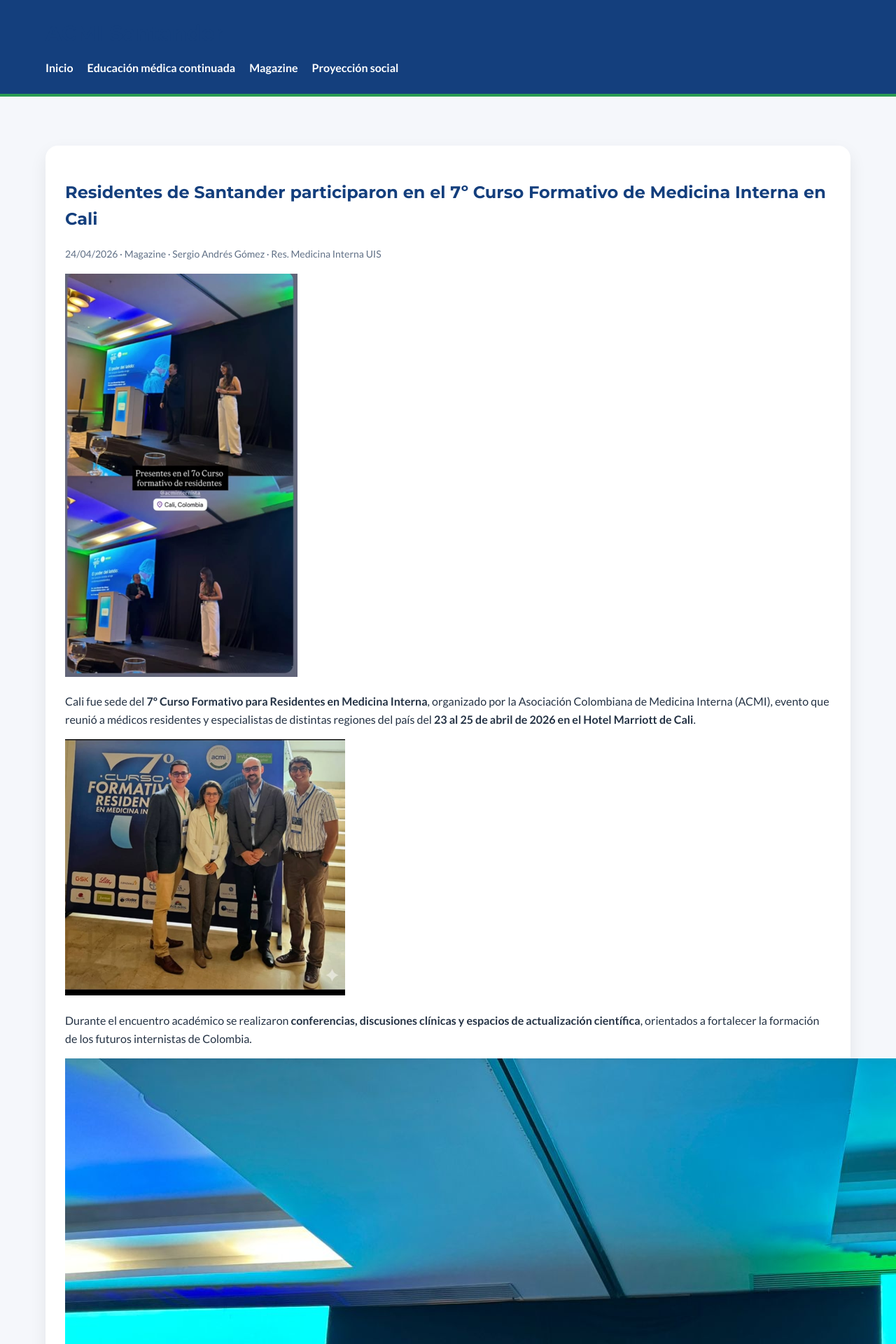
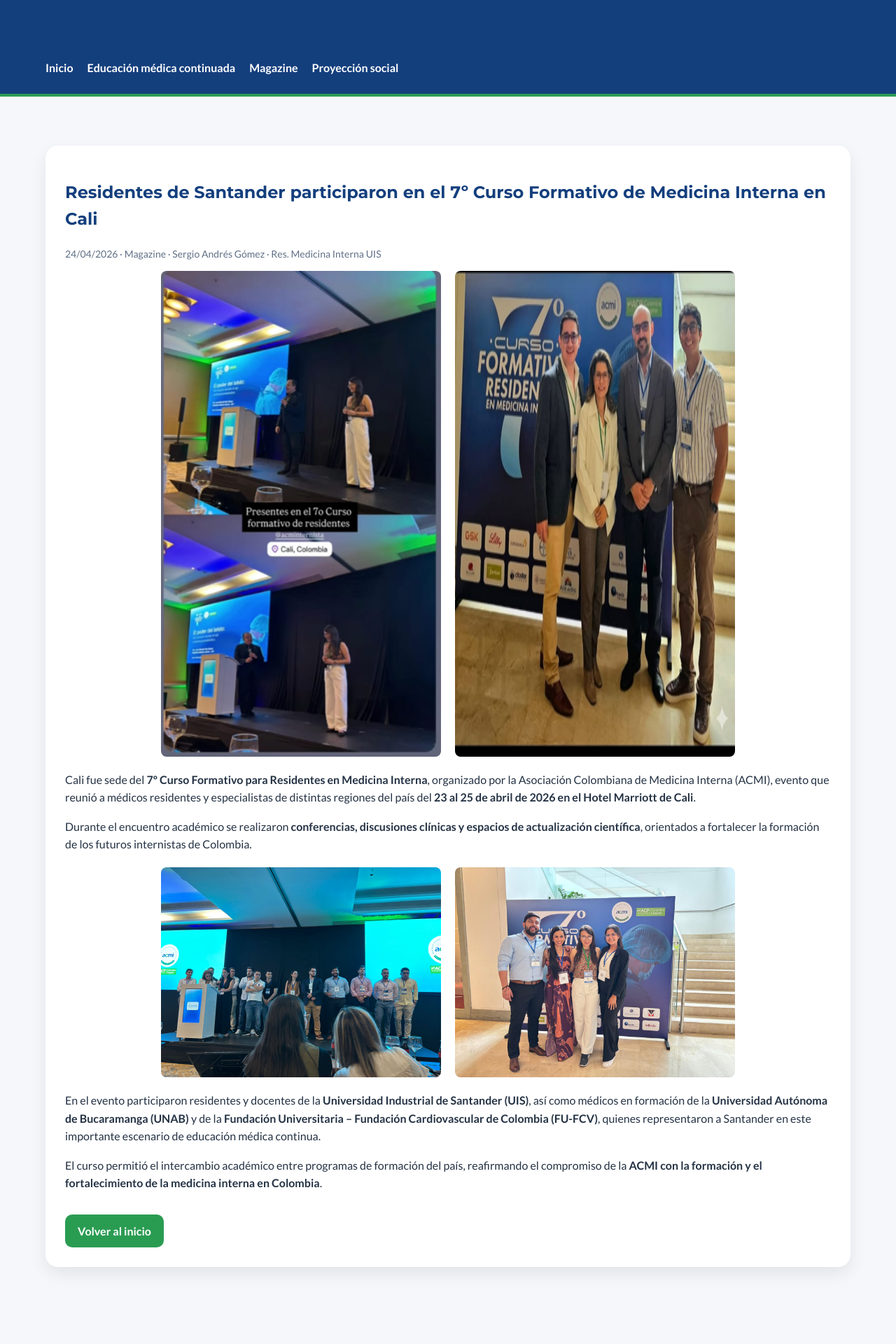
Before and after one commit to Acmisantander/Acmisantander, a Jekyll site: the page built from _posts/2026-04-24-residentes-santander-curso-medicina-interna-cali.md, in a window 1280 px wide. Shown: the top 1920 px of the page at 70% size. Built offline with Jekyll 4.4.1, drawn with Linux system fonts in a browser that asks for light colours.

Commit message:
Update 2026-04-24-residentes-santander-curso-medicina-interna-cali.md

```diff
--- a/_posts/2026-04-24-residentes-santander-curso-medicina-interna-cali.md
+++ b/_posts/2026-04-24-residentes-santander-curso-medicina-interna-cali.md
@@ -9,18 +9,26 @@ subcategory: noticias
 subcategory_name: "Noticias"
 ---
 
-![Curso ACMI Cali]({{ site.baseurl }}/ACMI%20CALI%201.png)
+<div style="display:flex; gap:20px; flex-wrap:wrap; justify-content:center; margin-bottom:20px;">
+
+<img src="{{ site.baseurl }}/img/ACMI%20CALI%201.png" style="width:400px; border-radius:8px;">
+
+<img src="{{ site.baseurl }}/img/ACMI%20CALI%202.png" style="width:400px; border-radius:8px;">
+
+</div>
 
 Cali fue sede del **7º Curso Formativo para Residentes en Medicina Interna**, organizado por la Asociación Colombiana de Medicina Interna (ACMI), evento que reunió a médicos residentes y especialistas de distintas regiones del país del **23 al 25 de abril de 2026 en el Hotel Marriott de Cali**.
 
-![Curso ACMI Cali]({{ site.baseurl }}/ACMI%20CALI%202.png)
-
 Durante el encuentro académico se realizaron **conferencias, discusiones clínicas y espacios de actualización científica**, orientados a fortalecer la formación de los futuros internistas de Colombia.
 
-![Curso ACMI Cali]({{ site.baseurl }}/ACMI%20CALI%203.jpeg)
+<div style="display:flex; gap:20px; flex-wrap:wrap; justify-content:center; margin:20px 0;">
+
+<img src="{{ site.baseurl }}/img/ACMI%20CALI%203.jpeg" style="width:400px; border-radius:8px;">
+
+<img src="{{ site.baseurl }}/img/ACMI%20CALI%204.jpeg" style="width:400px; border-radius:8px;">
+
+</div>
 
 En el evento participaron residentes y docentes de la **Universidad Industrial de Santander (UIS)**, así como médicos en formación de la **Universidad Autónoma de Bucaramanga (UNAB)** y de la **Fundación Universitaria – Fundación Cardiovascular de Colombia (FU-FCV)**, quienes representaron a Santander en este importante escenario de educación médica continua.
 
-![Curso ACMI Cali]({{ site.baseurl }}/ACMI%20CALI%204.jpeg)
-
 El curso permitió el intercambio académico entre programas de formación del país, reafirmando el compromiso de la **ACMI con la formación y el fortalecimiento de la medicina interna en Colombia**.
```
